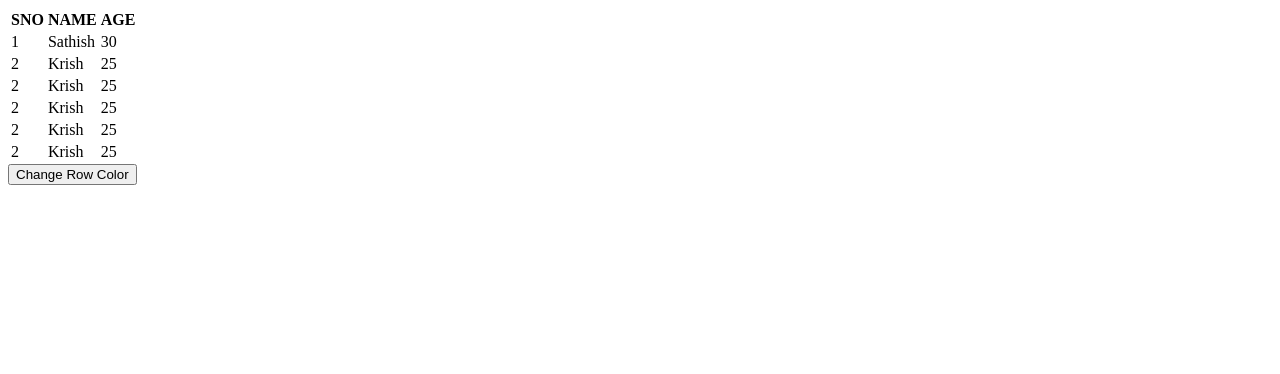
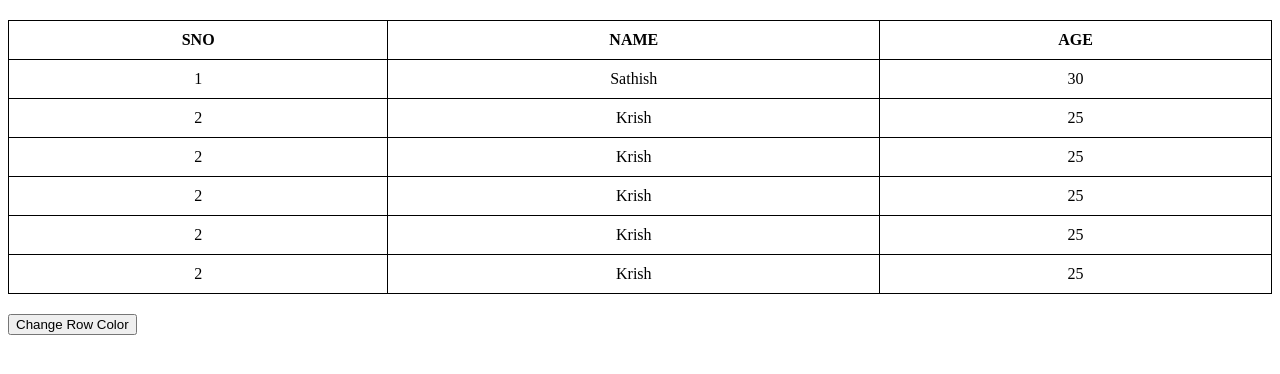
Before and after one commit to githubscientist/react-b51, a React (Vite) app: page / in a window 1280 px wide. Shown: the top 374 px of the page. Built offline with nearby package versions, Linux system fonts and the light colour scheme.

Commit message:
useRef example with a table

```diff
--- a/src/App.jsx
+++ b/src/App.jsx
@@ -1,4 +1,5 @@
 import React, { useRef } from 'react';
+import './styles/App.css';
 
 function App() {
 
@@ -17,7 +18,7 @@ function App() {
 
   return (
     <div>
-      <table ref={rows}>
+      <table ref={rows} className='styledTable'>
         <thead>
           <tr>
             <th>SNO</th>
--- /dev/null
+++ b/src/styles/App.css
@@ -0,0 +1,12 @@
+.styledTable {
+    width: 100%;
+    border-collapse: collapse;
+    margin-top: 20px;
+    margin-bottom: 20px;
+}
+
+.styledTable th, .styledTable td {
+    border: 1px solid black;
+    text-align: center;
+    padding: 10px;
+}
```
